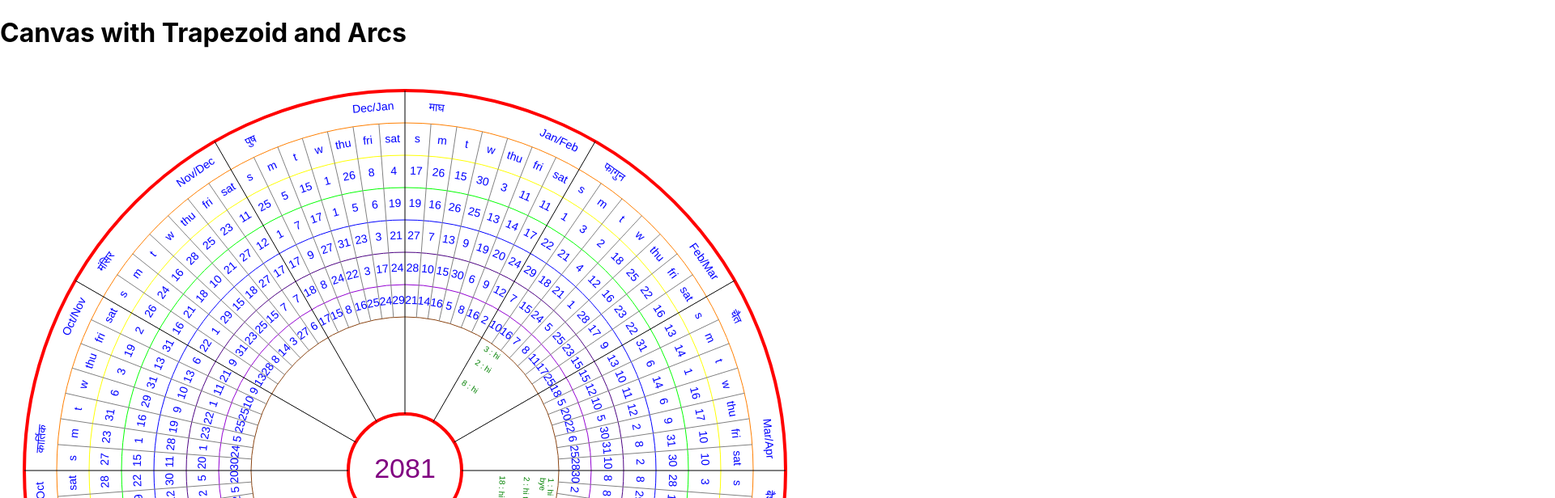
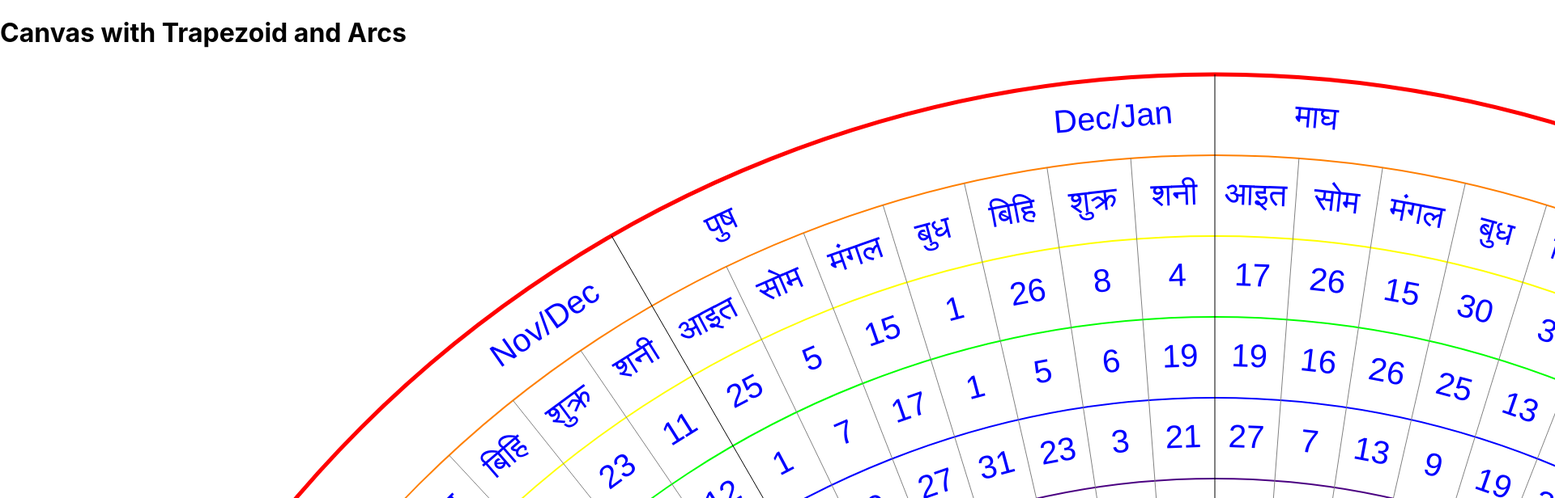
Before and after one commit to SubasAd/Wheelcalender, a React (Create React App) app in the folder frontend/: page / in a window 1280 px wide. Shown: the top 616 px of the page at 81% size, 1920 px wide, since content can reach past the window. Built offline with nearby package versions, Linux system fonts and the light colour scheme.

Commit message:
Changed structure

```diff
--- a/frontend/src/Components/SmallerComponent/year.jsx
+++ b/frontend/src/Components/SmallerComponent/year.jsx
@@ -1,6 +1,12 @@
 import React, { useRef, useEffect } from 'react';
 
-
+const config = {
+	width:3000,
+	height:3000,
+	font_size:40,
+	initialRadius:10,
+	separation:100
+}
 
 const TrapezoidWithArcs = ({ canvasRef, }) => {
   useEffect(() => {
@@ -8,16 +14,14 @@ const TrapezoidWithArcs = ({ canvasRef, }) => {
 			const canvas = canvasRef.current;
 			const ctx = canvas.getContext('2d');
 
-			const monthNames = ['Jansadsada', 'Feb', 'Mar', 'Apr', 'May', 'Jun', 'Jul', 'Aug', 'Sep', 'Oct', 'Nov', 'Dec'];
+			const monthNames = ['Jan', 'Feb', 'Mar', 'Apr', 'May', 'Jun', 'Jul', 'Aug', 'Sep', 'Oct', 'Nov', 'Dec'];
 			const monthNamesNepali = [
 				'बैशाख', 'जेठ', 'असार', 'साउन', 'भदौ', 'असोज', 'कार्तिक', 'मंसिर', 'पुष', 'माघ', 'फागुन', 'चैत'
 			];
 
-			const nepDayNames = [
-				"s","m","t","w","thu","fri","sat"
-			]
+			const nepDayNames = ["आइत","सोम", "मंगल","बुध","बिहि", "शुक्र","शनी"]
 
-			const events = [
+		const events = [
 				[  // Month 0 (January?)
 				  { "d": 1, "events": ["hi","bye"], "color": "green" },
 				  { "d": 2, "events": "hi this entry", "color": "green" },
@@ -57,8 +61,8 @@ const TrapezoidWithArcs = ({ canvasRef, }) => {
 			const centerX = canvas.width / 2;
 			const centerY = canvas.height / 2;
 
-			const separation = 40;
-			const initialRadius = centerX - 30;
+			const separation = config.separation;
+			const initialRadius = centerX - config.initialRadius;
 
 			const numCircles = 8;
 			//			decrease separation geometrically.
@@ -67,7 +71,7 @@ const TrapezoidWithArcs = ({ canvasRef, }) => {
 
 
 			const colors = ['#FF0000', '#FF7F00', '#FFFF00', '#00FF00', '#0000FF', '#4B0082', '#9400D3', '#8B4513']; // Different colors
-			const widths = [4, 1, 1, 1, 1, 1, 1, 1]; // Widths for each circle
+			const widths = [5, 2, 2, 2, 2, 2, 2, 2]; // Widths for each circle
 
 			const nepMonthToEng =[
 				 "Apr/May",
@@ -116,16 +120,16 @@ const TrapezoidWithArcs = ({ canvasRef, }) => {
 			});
 
 			//innermost radii
-			const innermost_radii = radii[7] - separation * 3
+			const innermost_radii = radii[7] - separation * 7
 			ctx.beginPath();
 			ctx.arc(centerX, centerY, innermost_radii, 0, 2 * Math.PI);
 			ctx.strokeStyle = colors[0];
 			ctx.lineWidth = widths[0];
 			ctx.stroke();
 
-			function writeYear(year="2081"){
+			function writeYear(year="२०८१"){
 
-				const fontSize = 34;
+				const fontSize = config.font_size;
 				ctx.font = `${fontSize}px Arial`;
 				ctx.fillStyle = "purple";
 				ctx.textAlign = "center";
@@ -181,7 +185,7 @@ const TrapezoidWithArcs = ({ canvasRef, }) => {
 
 				function writeMonthName(start_angle, month_text_index) {
 
-					const fontSize = 14;
+					const fontSize = config.font_size;
 					ctx.font = `${fontSize}px Arial`;
 					ctx.fillStyle = "blue";
 					ctx.textAlign = "center";
@@ -228,7 +232,7 @@ const TrapezoidWithArcs = ({ canvasRef, }) => {
 
 				function writeDayName(start_angle, month_text) {
 
-					const fontSize = 14;
+					const fontSize = config.font_size;
 					ctx.font = `${fontSize}px Arial`;
 					ctx.fillStyle = "blue";
 					ctx.textAlign = "center";
@@ -275,7 +279,7 @@ const TrapezoidWithArcs = ({ canvasRef, }) => {
 				function writeDay(given_week, dayAngle, day_text){
 
 					const start_angle = dayAngle;
-					const fontSize = 14;
+					const fontSize = 40;
 					ctx.font = `${fontSize}px Arial`;
 					ctx.fillStyle = "blue";
 					ctx.textAlign = "center";
@@ -321,7 +325,7 @@ const TrapezoidWithArcs = ({ canvasRef, }) => {
 					}
 
 					const outer_radii = radii[7];
-					let separation = 20; // Define a separation value, you can adjust as needed
+					let separation = config.separation; // Define a separation value, you can adjust as needed
 					let separation_N =0;
 					to_print.forEach((to_print_object,day_index) => {
 						let events = to_print_object.events;
@@ -353,7 +357,7 @@ const TrapezoidWithArcs = ({ canvasRef, }) => {
 
 							let rot_angle = Math.atan2(m_centerY - centerY, m_centerX - centerX);
 
-							const fontSize = 10;
+							const fontSize = 40;
 							ctx.font = `${fontSize}px Arial`;
 							ctx.fillStyle = to_print_object.color || "purple";
 							ctx.textAlign = "left";
@@ -397,7 +401,7 @@ const ParentComponent = () => {
   return (
     <div>
       <h1>Canvas with Trapezoid and Arcs</h1>
-      <canvas ref={canvasRef} width="1000" height="1000"></canvas>
+      <canvas ref={canvasRef} width={config.width} height={config.height}></canvas>
       <TrapezoidWithArcs canvasRef={canvasRef} />
     </div>
   );
```
Also changed, not shown: 1 other file (tests, documents, lock files or other folders).
